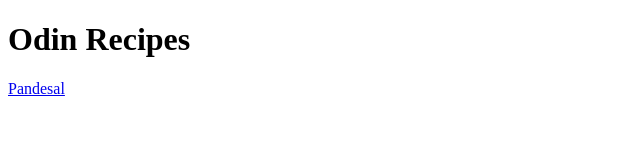
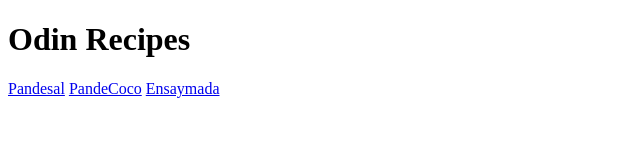
Before and after one commit to marlonabe/odin_recipes, a plain HTML site: page index.html in a window 1280 px wide. Shown: the whole page, without its empty margins (0-640 px from the left). Drawn offline with Linux system fonts and the light colour scheme.

Commit message:
index.html

```diff
--- a/index.html
+++ b/index.html
@@ -4,10 +4,12 @@
     <meta charset="UTF-8">
     <meta http-equiv="X-UA-Compatible" content="IE=edge">
     <meta name="viewport" content="width=device-width, initial-scale=1.0">
-    <title>Pandesal</title>
+    <title>Odin Recipes</title>
 </head>
 <body>
     <h1>Odin Recipes</h1>
     <a href="recipes/pandesal.html">Pandesal</a>
+    <a href="recipes/pandecoco.html">PandeCoco</a>
+    <a href="recipes/ensaymada.html">Ensaymada</a>
 </body>
 </html>
```
